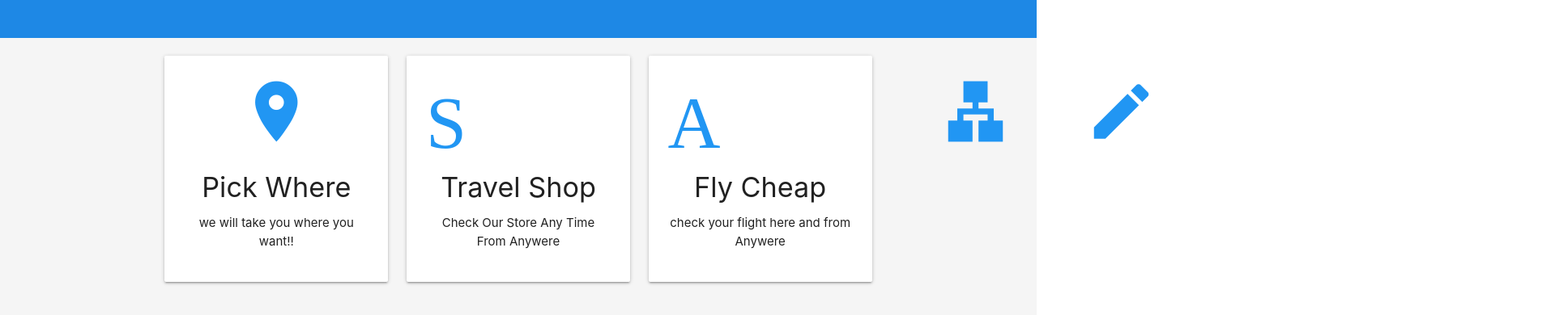
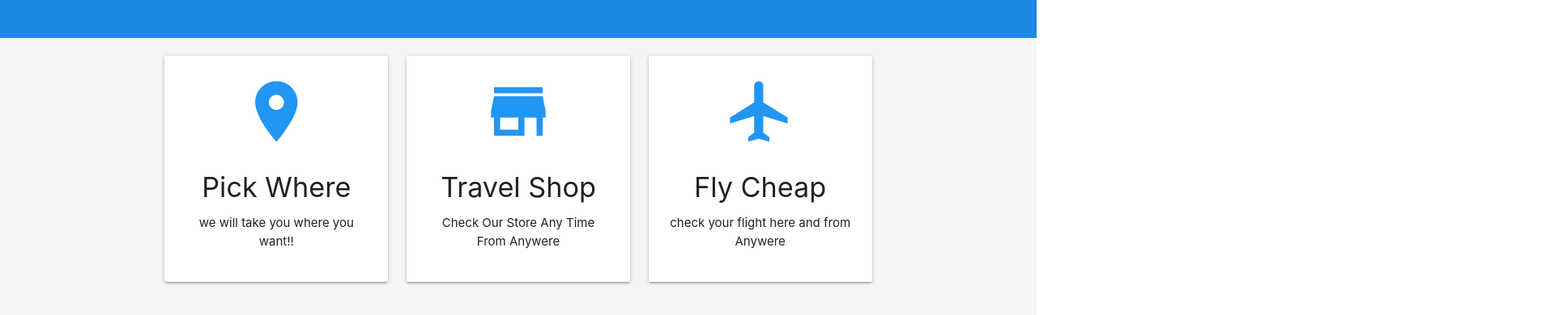
Before and after one commit to abdalahfarhat/travel-agency, a plain HTML site: page my travel agency.html in a window 1280 px wide. Shown: the part 746-1136 px from the top of the page at 81% size, 1920 px wide, since content can reach past the window. Drawn offline with nearby package versions, Linux system fonts and the light colour scheme.

Commit message:
fix the issue of Boxes icons

```diff
--- a/my travel agency.html
+++ b/my travel agency.html
@@ -142,14 +142,14 @@
           </div>
           <div class="col s12 m4">
             <div class="card-panel">
-              <i class="material-icons large blue-text">Store</i>
+              <i class="material-icons large blue-text">store</i>
               <h4>Travel Shop</h4>
               <p>Check Our Store Any Time From Anywere</p>
             </div>
           </div>
           <div class="col s12 m4">
             <div class="card-panel">
-              <i class="material-icons large blue-text">Airplanemode_active</i>
+              <i class="material-icons large blue-text">airplanemode_active</i>
               <h4>Fly Cheap</h4>
               <p>check your flight here and from Anywere</p>
             </div>
--- a/style.css
+++ b/style.css
@@ -7,3 +7,6 @@
 input {
   border-radius: 50px;
 }
+.material-icons{
+  align-content: center;
+}
```
